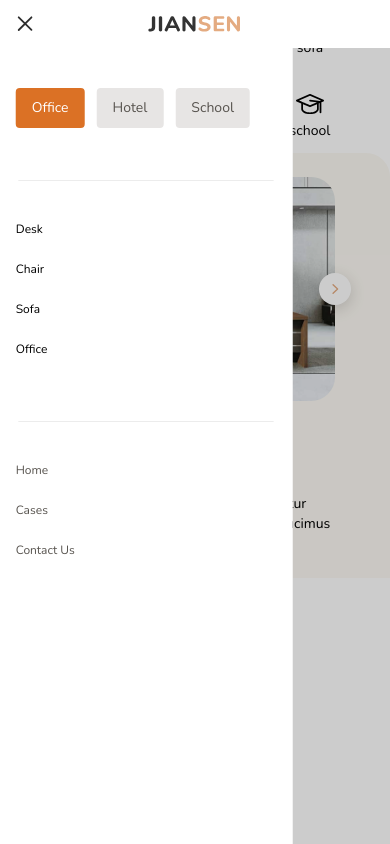
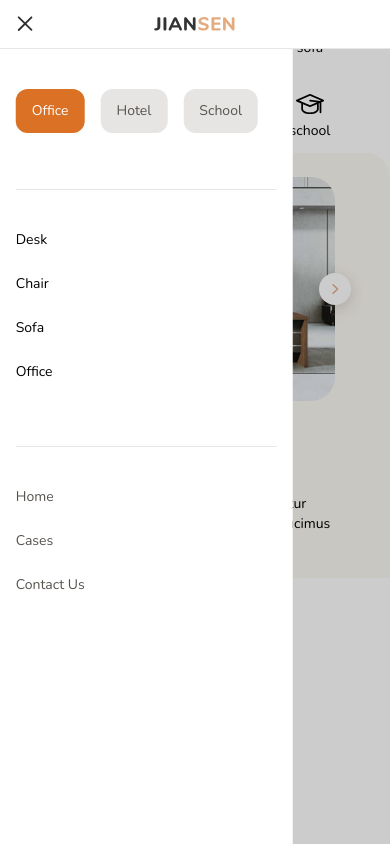
Before and after one commit to EthanLiu1230/jian-sen-next, a Next.js app: page / in a window 390 px wide. Both pictures are taken after a click on the button 26 px from the left and 24 px from the top of the page. Built offline with nearby package versions, Linux system fonts and the light colour scheme.

Commit message:
font styles in Header.tsx

```diff
--- a/components/Header.tsx
+++ b/components/Header.tsx
@@ -1,7 +1,6 @@
 import React, { ReactNode, useEffect, useState } from "react";
 import { Logo } from "./atomic/Logo";
 import { MenuToggle } from "./atomic/buttons/MenuToggle";
-import { Separator } from "./atomic/Separator";
 import { useTransition } from "react-spring";
 import { animated } from "react-spring";
 import { useOutsideClick } from "../hooks/useOutsideClick";
@@ -46,8 +45,10 @@ export function Header({
     function MobileSubNav() {
       return (
         <div className="flex flex-nowrap">
-          <p className="font-bold text-black">{linkGroup.name}</p>
-          <p className="px-4 font-bold text-md text-warmGray-600">/</p>
+          <p className="py-4 px-2 text-sm font-bold text-black">
+            {linkGroup.name}
+          </p>
+          <p className="py-4 px-2 text-sm font-bold text-warmGray-600">/</p>
           <SubNav>
             {linkGroup.group.map((link) => (
               <a href={link.href}>
@@ -60,7 +61,7 @@ export function Header({
     }
 
     return (
-      <>
+      <div className="divide-y">
         <div className="grid grid-cols-3 items-center py-3 px-4">
           <div className="justify-self-start">
             <MenuToggle opened={opened} onClick={() => setOpened(!opened)} />
@@ -69,11 +70,7 @@ export function Header({
             <Logo />
           </div>
         </div>
-        {showMobileSubNav && (
-          <div className="py-3 px-4">
-            <MobileSubNav />
-          </div>
-        )}
+        {showMobileSubNav && <MobileSubNav />}
         {transitions.map(
           ({ item, props }) =>
             item && (
@@ -81,32 +78,33 @@ export function Header({
                 <animated.div
                   ref={outsideClickRef}
                   style={{ transform: props.transform, opacity: 1 }}
-                  className="overflow-scroll px-4 w-3/4 h-full bg-white no-scrollbar"
+                  className="overflow-scroll px-4 w-3/4 h-full bg-white divide-y no-scrollbar"
                 >
                   <div className="flex flex-wrap py-10">
                     {linkGroups.map((lg) => (
-                      <div key={lg.name} className="mr-3 mb-3 cursor-pointer">
-                        <button onClick={() => setLinkGroup(lg)}>
+                      <div key={lg.name} className="mr-4 mb-4">
+                        <button
+                          className="focus:outline-none"
+                          onClick={() => setLinkGroup(lg)}
+                        >
                           <Box variant={lg === linkGroup ? "filled" : "fill"}>
-                            <p className="text-sm p-box">{lg.name}</p>
+                            <p className="text-sm px-4 py-3">{lg.name}</p>
                           </Box>
                         </button>
                       </div>
                     ))}
                   </div>
-                  <Separator />
                   <div className="py-10">
                     {linkGroup.group.map((l) => (
-                      <a className="block mb-6 text-xs" href={l.href}>
+                      <a className="block mb-6 text-sm" href={l.href}>
                         {l.name}
                       </a>
                     ))}
                   </div>
-                  <Separator />
                   <div className="py-10">
                     {links.map((link) => (
                       <a
-                        className="block mb-6 text-xs text-warmGray-600"
+                        className="block mb-6 text-sm text-warmGray-600"
                         href={link.href}
                       >
                         {link.name}
@@ -117,7 +115,7 @@ export function Header({
               </div>
             )
         )}
-      </>
+      </div>
     );
   }
 
@@ -126,10 +124,12 @@ export function Header({
     const [group, setGroup] = useState<LinkGroup>(null);
 
     return (
-      <>
+      <div className="divide-y">
+        {/* Main Nav */}
         <div className="container flex justify-between items-center p-4 w-full">
           <nav className="flex space-x-10">
             {linkGroups.map((group, index) => (
+              <a href="">
                 <div
                   key={index}
                   onMouseEnter={() => {
@@ -140,6 +140,7 @@ export function Header({
                 >
                   <MainLink>{group.name}</MainLink>
                 </div>
+              </a>
             ))}
           </nav>
           <nav>
@@ -155,6 +156,7 @@ export function Header({
             ))}
           </nav>
         </div>
+        {/* Sub Nav */}
         {showSubNav && (
           <div className="container px-4">
             <SubNav>
@@ -166,7 +168,7 @@ export function Header({
             </SubNav>
           </div>
         )}
-      </>
+      </div>
     );
   }
 
@@ -183,10 +185,15 @@ export function Header({
 }
 
 export function SubNav({ children }: { children: ReactNode }) {
-  return <nav className="flex pb-3 space-x-10 w-full">{children}</nav>;
+  return (
+    <nav className="flex p-4 space-x-6 w-full lg:space-x-10">{children}</nav>
+  );
 }
 
-export function SubLink({
+/**
+ * Link Styles
+ */
+function SubLink({
   children,
   selected = false,
 }: {
@@ -218,16 +225,13 @@ export function SubLink({
   );
 }
 
-export function MainLink({
-  children,
-  bold,
-}: {
-  children: ReactNode;
-  bold?: boolean;
-}) {
+function MainLink({ children, bold }: { children: ReactNode; bold?: boolean }) {
   return <p className={cn("text-sm", { "font-bold": bold })}>{children}</p>;
 }
 
+/**
+ *  default props
+ *  */
 const LINK_GROUPS: LinkGroup[] = [
   {
     name: "Office",
@@ -257,6 +261,7 @@ const LINK_GROUPS: LinkGroup[] = [
     ],
   },
 ];
+
 const LINKS: Link[] = [
   { name: "Home", href: "" },
   { name: "Cases", href: "" },
--- a/components/atomic/Box.tsx
+++ b/components/atomic/Box.tsx
@@ -12,7 +12,7 @@ export function Box({
 }) {
   return (
     <div
-      className={cn("rounded text-xs", {
+      className={cn("rounded-xl text-xs", {
         "bg-warmGray-200 text-warmGray-600": variant === "fill",
         "bg-primary text-white": variant === "filled",
         "border text-warmGray-600 border-warmGray-300": variant === "outline",
--- a/components/atomic/Logo.tsx
+++ b/components/atomic/Logo.tsx
@@ -3,7 +3,7 @@ import React from "react";
 export function Logo() {
   return (
     <svg
-      className="h-4"
+      className="h-3.5 lg:h-4.5"
       viewBox="0 0 140 24"
       xmlns="http://www.w3.org/2000/svg"
     >
--- a/components/atomic/Separator.tsx
+++ /dev/null
@@ -1,20 +0,0 @@
-import cn from 'classnames';
-import React from 'react';
-
-export function Separator({ className }: { className?: string }) {
-  return (
-    <svg
-      className={cn('w-full', className)}
-      viewBox="0 0 345 1.2"
-      fill="none"
-      xmlns="http://www.w3.org/2000/svg"
-    >
-      <path
-        d="M1 1H344"
-        stroke="#DDDDDD"
-        strokeLinecap="round"
-        strokeLinejoin="round"
-      />
-    </svg>
-  );
-}
--- a/pages/index.tsx
+++ b/pages/index.tsx
@@ -3,8 +3,6 @@ import { ProductCategory } from "../components/sections/Products";
 import { Cases } from "../components/sections/Cases";
 
 import { Header } from "../components/Header";
-import { HeroCarousel } from "../components/carousel/HeroCarousel";
-import { IMAGES } from "../DUMMY";
 
 export default function Home() {
   return (
--- a/styles/index.css
+++ b/styles/index.css
@@ -26,7 +26,7 @@
 }
 
 .p-box {
-    @apply py-2.5 px-4
+    @apply py-3 px-5
 }
 
 /* Start purging... */
```
Lines whose indentation alone changed are shown as unchanged.
